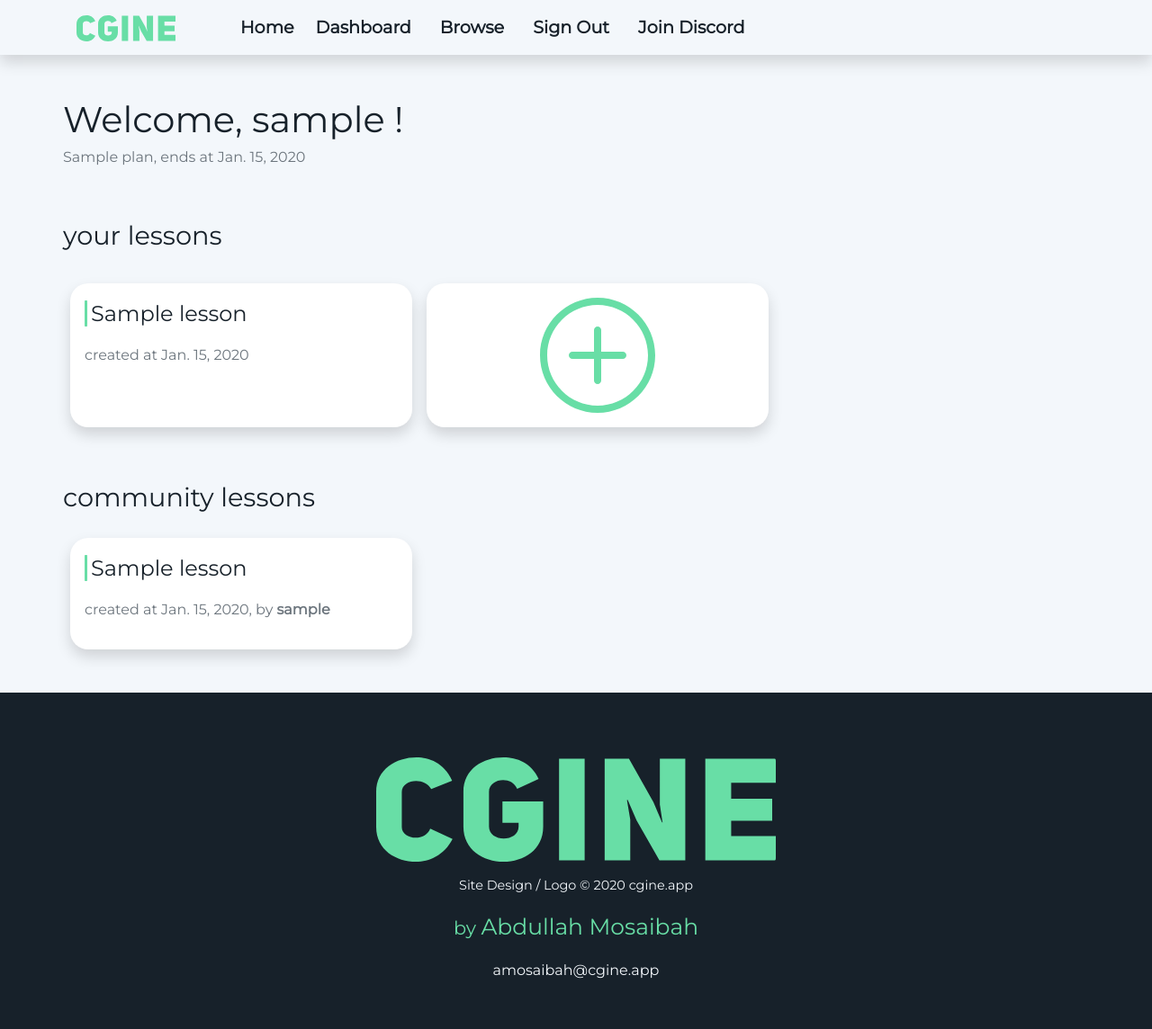
After one commit to abdullahMosibah/cgine, a Django app: page /dashboard in a window 1280 px wide. The commit adds this page. Shown: the whole page at 90% size. Run offline with Django 3.2, Linux system fonts and the light colour scheme; a user stored in the database is signed in; tables that the repository leaves empty hold one stand-in row (values such as "Sample post"); some libraries are stand-ins or nearby versions.

Commit message:
browse page and dashboard updates

```diff
--- a/cgine/main/admin.py
+++ b/cgine/main/admin.py
@@ -1,6 +1,6 @@
 from django.contrib import admin
 
-from .models import category, knowledge_block, lesson,question, quiz, choice
+from .models import category, knowledge_block, lesson,question, quiz, choice,membership,plan
 
 admin.site.register(lesson)
 admin.site.register(knowledge_block)
@@ -8,4 +8,6 @@ admin.site.register(quiz)
 admin.site.register(category)
 admin.site.register(choice)
 admin.site.register(question)
+admin.site.register(membership)
+admin.site.register(plan)
 # Register your models here.
--- a/cgine/main/models.py
+++ b/cgine/main/models.py
@@ -1,7 +1,7 @@
 import uuid
 
 from django.db import models
-
+import cgine.users.models as user
 
 class category(models.Model):
     app_label = "main"
@@ -18,10 +18,22 @@ class category(models.Model):
     # temporary fix  for category url
 
 
+
 class lesson(models.Model):
+    #TODO: add the enterprise options.
+    PUBLIC = "public"
+    PRIVATE = "private"
+
+    STATUS= [
+        (PUBLIC,  'community public'),
+        (PRIVATE, 'private'),
+    ]
+
     id = models.UUIDField(
         primary_key=True, default=uuid.uuid4, editable=True, unique=True
     )
+    author = models.ForeignKey(user.User, null=True, on_delete=models.CASCADE)
+    status = models.CharField(max_length=9,choices=STATUS, null=True,default=PUBLIC)
     category = models.ForeignKey(
         category, related_name="lessons", null=True, on_delete=models.CASCADE
     )
@@ -106,5 +118,21 @@ class choice(models.Model):
         return self.content
 
 
+class plan(models.Model):
+    name = models.CharField(max_length=254)
+    price = models.IntegerField()
+
+    def __str__(self):
+        return self.name
+
+class membership(models.Model):
+    user = models.ForeignKey(user.User,null=True, on_delete=models.CASCADE)
+    start_date = models.DateField()
+    end_date = models.DateField()
+    plan = models.ForeignKey(plan, null=True, on_delete=models.CASCADE)
+
+    def __str__(self):
+        return   str( self.user)
+
 # 1 lesson => m knowledgeBlocks --> 1 quiz --> m questions
 #m = multiple
--- a/cgine/main/urls.py
+++ b/cgine/main/urls.py
@@ -1,13 +1,15 @@
 from django.urls import path
 from django.views.generic import TemplateView
 
-from cgine.main.views import category_view, home_view, lesson_view
+from cgine.main.views import category_view, home_view, lesson_view, dashboard_view, browse_view
 
 app_name = "main"
 urlpatterns = [
     path("", view=home_view, name="home"),
     path("category/<category_id>", view=category_view, name="category"),
     path("category/<category_id>/lesson/<id>", view=lesson_view, name="lesson"),
+    path("dashboard", view=dashboard_view, name="dashboard"),
+    path("browse", view=browse_view, name="browse"),
     # path("category/<id>")
     # path("~update/", view=user_update_view, name="update"),
     # path("<str:username>/", view=user_detail_view, name="detail"),
--- a/cgine/main/views.py
+++ b/cgine/main/views.py
@@ -1,10 +1,29 @@
 from django.shortcuts import get_object_or_404, render
+from django.contrib.auth.decorators import login_required
 
-from .models import category, knowledge_block, lesson
+from .models import category, knowledge_block, lesson, membership
+
 
 # Create your views here.
 
+@login_required
+def dashboard_view(request):
+    PUBLIC = "public"
+    personal_lesson_qs = lesson.objects.filter(author=request.user)
+    community_lessons_qs = lesson.objects.filter(status=PUBLIC)
+    membership_qs = get_object_or_404(membership, user=request.user)
+    context = {"lessons": personal_lesson_qs,
+               "membership": membership_qs,
+               "public_lessons":community_lessons_qs}
+    return render(request, context=context, template_name="pages/dashboard.html")
 
+def browse_view(request):
+    PUBLIC = "public"
+    community_lessons_qs = lesson.objects.filter(status=PUBLIC)
+    context = {
+      "public_lessons"  : community_lessons_qs,
+    }
+    return render(request,  context=context, template_name="pages/browse.html")
 def home_view(request):
     # TODO: pass the demo lesson from here to the landing page.
     context = {}
--- a/cgine/static/css/project.css
+++ b/cgine/static/css/project.css
@@ -58,6 +58,22 @@ body {
 .knowledge-block {
   border-radius: 20px;
   background-color: #ffffff;
+}
+.lesson-button {
+  max-height: 10rem;
+  border-radius: 20px;
+  background-color: #ffffff;
+}
+.lesson-button:hover{
+  cursor: pointer;
+   background: #F3F7FB;
+}
+.add{
+  height: 100%;
+}
+
+.lesson-button-title{
+  font-size: 1.5em;
 }
 
 .pricing-kit {
@@ -485,9 +501,11 @@ vue animation option1: fade, option2: dropdown
 section.pricing {
 
 }
-.get-started{
+
+.get-started {
   background-color: #68DEA6;
 }
+
 .pricing .card {
   border: none;
   border-radius: 1rem;
@@ -546,3 +564,8 @@ section.pricing {
     opacity: 1;
   }
 }
+
+hr.rounded {
+  border-top: 3px solid #bbb;
+  border-radius: 5px;
+}
--- a/cgine/templates/navbar-shadow.html
+++ b/cgine/templates/navbar-shadow.html
@@ -1,11 +1,13 @@
 {% load static i18n %}
 <nav class="navbar navbar-shadow navbar-expand-md shadow mb-5">
   <div class="container">
-    <a class="navbar-brand" href="{% url 'main:home' %}"> <img src="{% static 'images/logo_black.svg' %}" width="110"></a>
+    <a class="navbar-brand" href="{% url 'main:home' %}"> <img src="{% static 'images/logo_black.svg' %}"
+                                                               width="110"></a>
     <button class="navbar-toggler navbar-toggler-right" type="button" data-toggle="collapse"
             data-target="#navbarSupportedContent" aria-controls="navbarSupportedContent" aria-expanded="false"
             aria-label="Toggle navigation">
-      <span   class="navbar-toggler-icon mx-auto d-block mt-1"><img src="{% static 'images/hamburger.svg' %}" width="100%"  alt=""></span>
+      <span class="navbar-toggler-icon mx-auto d-block mt-1"><img src="{% static 'images/hamburger.svg' %}" width="100%"
+                                                                  alt=""></span>
     </button>
     <div class="collapse navbar-collapse" id="navbarSupportedContent">
       <ul class="navbar-nav mr-auto ml-5 justify-content-end">
@@ -13,19 +15,17 @@
           <a class="nav-link pr-3" href="{% url 'main:home' %}"> <strong>Home</strong> <span
                   class="sr-only">(current)</span></a>
         </li>
-        <li class="nav-item">
-          {# URL provided by django-allauth/account/urls.py #}
-          <!--<a class="nav-link pr-3" onclick="window.location.href='#pricing-container';"> <strong>Pricing</strong></a>-->
-        </li>
+
         {% if request.user.is_authenticated %}
           <li class="nav-item pr-3">
             {# URL provided by django-allauth/account/urls.py #}
-            <a class="nav-link" href="{% url 'users:detail' request.user.username %}"> <strong>My Profile</strong></a>
+            <a class="nav-link " href="{% url 'main:dashboard' %}"> <strong>Dashboard</strong></a>
           </li>
           <li class="nav-item pr-3">
             {# URL provided by django-allauth/account/urls.py #}
-            <a class="nav-link" href="{% url 'main:home' %}"><strong>Categories</strong></a>
+            <a class="nav-link " href="{% url 'main:browse' %}"> <strong>Browse</strong></a>
           </li>
+
           <li class="nav-item pr-3">
             {# URL provided by django-allauth/account/urls.py #}
             <a class="nav-link" href="{% url 'account_logout' %}"> <strong>Sign Out</strong></a>
@@ -40,6 +40,7 @@
             <a id="log-in-link" class="nav-link" href="{% url 'account_login' %}"> <strong>Sign In</strong></a>
           </li>
         {% endif %}
+        <a class="nav-link " href="https://discord.gg/cFSrUHn2VH"> <strong>Join Discord</strong></a>
       </ul>
     </div>
   </div>
--- /dev/null
+++ b/cgine/templates/pages/dashboard.html
@@ -0,0 +1,61 @@
+{% extends 'base.html' %} {% load static i18n %}{% block content %}
+  <script src="https://cdn.jsdelivr.net/npm/vue@2.6.12"></script>
+  {% include "navbar-shadow.html" %}
+  <div class="container">
+    <div class="row justify-content-start">
+      <h1>Welcome, {{ request.user }} !</h1>
+    </div>
+    <div class="row justify-content-start">
+      <h6 class="text-muted">{{ membership.plan }}, ends at {{ membership.end_date }}</h6>
+    </div>
+    <div class="row justify-content-start mt-5">
+      <p style="font-size: 1.8em" class="text-start">your lessons</p>
+    </div>
+    <div class=" lessons-container row justify-content-start mt-2 ">
+      {% for lesson in lessons %}
+        <div onclick="location.href ='{{ lesson.get_absolute_url }}'"
+             class=" mx-2 my-2 col-lg-4 col-sm-12 lesson-button shadow py-3 px-3">
+          <p class="  lesson-button-title text-start text-break"><span class="divider mr-1"> </span>{{ lesson.title }}
+          </p>
+          <p style="font-size: 1em" class=" text-break text-muted text-start">created at {{ lesson.time_added }}</p>
+        </div>
+      {% endfor %}
+      <div onclick="location.href =''"
+           class=" mx-2 my-2 col-lg-4 col-sm-12 lesson-button shadow py-3 px-3">
+                  <img   class= "add img-fluid mx-auto d-block" src="{% static 'images/plus.svg' %}">
+      </div>
+    </div>
+
+
+    <div class="row justify-content-start mt-5">
+      <p style="font-size: 1.8em" class="text-start">community lessons</p>
+    </div>
+    <div class=" lessons-container row justify-content-start mt-2">
+      {% for lesson in public_lessons %}
+        <div onclick="location.href ='{{ lesson.get_absolute_url }}'"
+             class=" mx-2 col-lg-4 col-sm-12 lesson-button shadow py-3 px-3">
+          <p class="  lesson-button-title text-start text-break"><span class="divider mr-1"> </span>{{ lesson.title }}
+          </p>
+          <p style="font-size: 1em" class=" text-break text-muted text-start">created at {{ lesson.time_added }}, by
+            <strong>{{ lesson.author }}</strong></p>
+        </div>
+      {% endfor %}
+
+    </div>
+  </div>
+  {% include 'footer.html' %}
+  <script>
+
+    var lesson_app = new Vue({
+      el: "#lesson_app",
+      delimiters: ["[[", "]]"],
+      data: {},
+
+
+      methods: {}
+
+    })
+
+
+  </script>
+{% endblock content %}
--- a/cgine/templates/pages/home.html
+++ b/cgine/templates/pages/home.html
@@ -34,7 +34,7 @@
           <button type="button" id="action_button"
                   onclick="window.location.href='https://cgine.app/category/1/lesson/daa83505-7076-43ba-9722-8dee369d1a45'"
                   class="button-outline  col-sm-12 col-lg-3 mt-1">
-            Demo
+            Browse
           </button>
         </div>
       </div>
--- a/cgine/users/admin.py
+++ b/cgine/users/admin.py
@@ -2,7 +2,6 @@ from django.contrib import admin
 from django.contrib.auth import admin as auth_admin
 from django.contrib.auth import get_user_model
 from django.utils.translation import gettext_lazy as _
-
 from cgine.users.forms import UserChangeForm, UserCreationForm
 
 User = get_user_model()
--- a/config/settings/base.py
+++ b/config/settings/base.py
@@ -97,7 +97,7 @@ AUTHENTICATION_BACKENDS = [
 AUTH_USER_MODEL = "users.User"
 # https://docs.djangoproject.com/en/dev/ref/settings/#login-redirect-url
 # LOGIN_REDIRECT_URL = "users:redirect"
-LOGIN_REDIRECT_URL = "main:home"
+LOGIN_REDIRECT_URL = "main:dashboard"
 # https://docs.djangoproject.com/en/dev/ref/settings/#login-url
 LOGIN_URL = "account_login"
 
```
Also changed, not shown: cgine/templates/navbar.html (+16 -11 lines), cgine/templates/pages/browse.html (added, +20 -0 lines), cgine/main/migrations/0003_lesson_author.py (added), cgine/main/migrations/0004_membership_plan.py (added), cgine/main/migrations/0005_membership_plan.py (added), cgine/main/migrations/0006_lesson_status.py (added), cgine/static/images/plus.svg (added).
